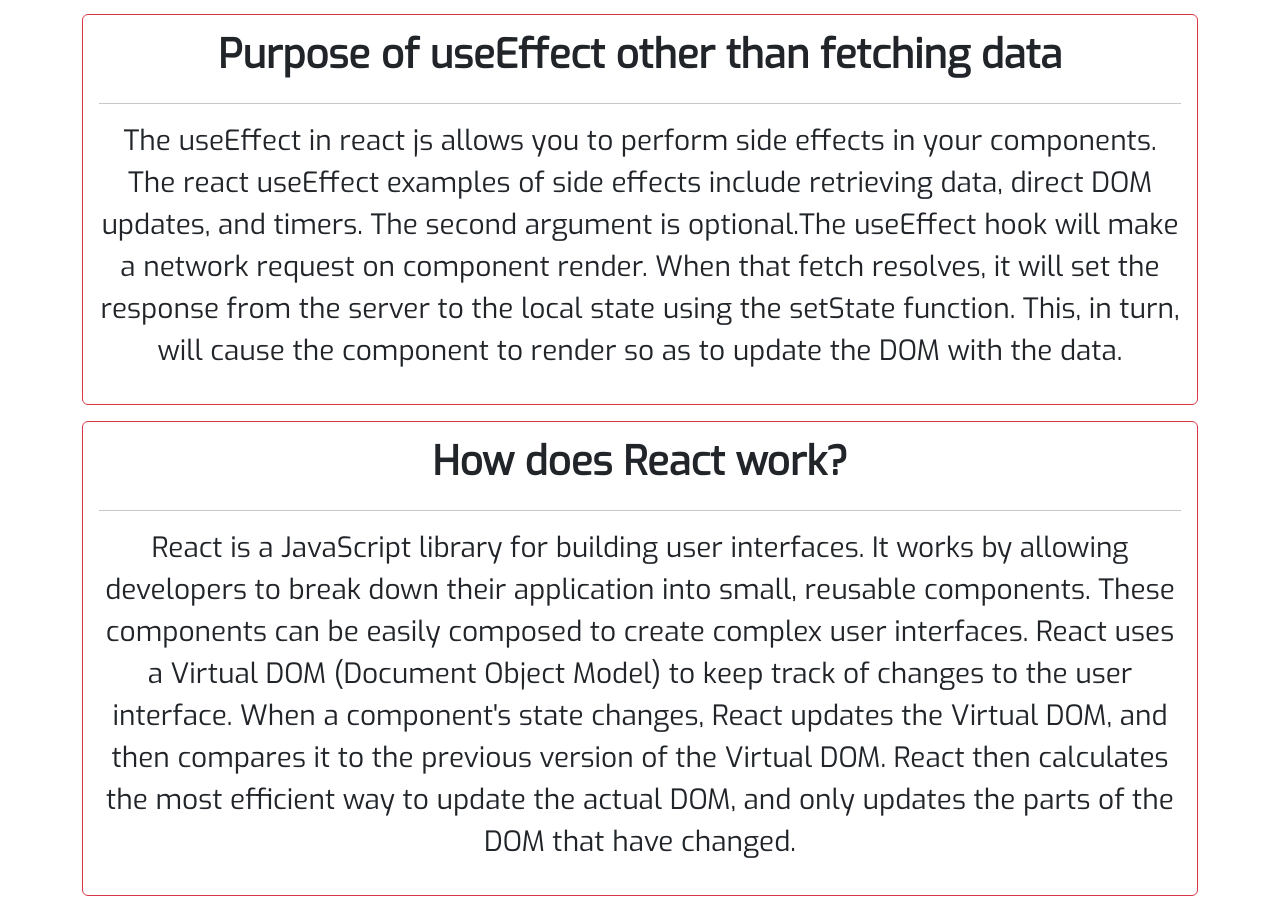
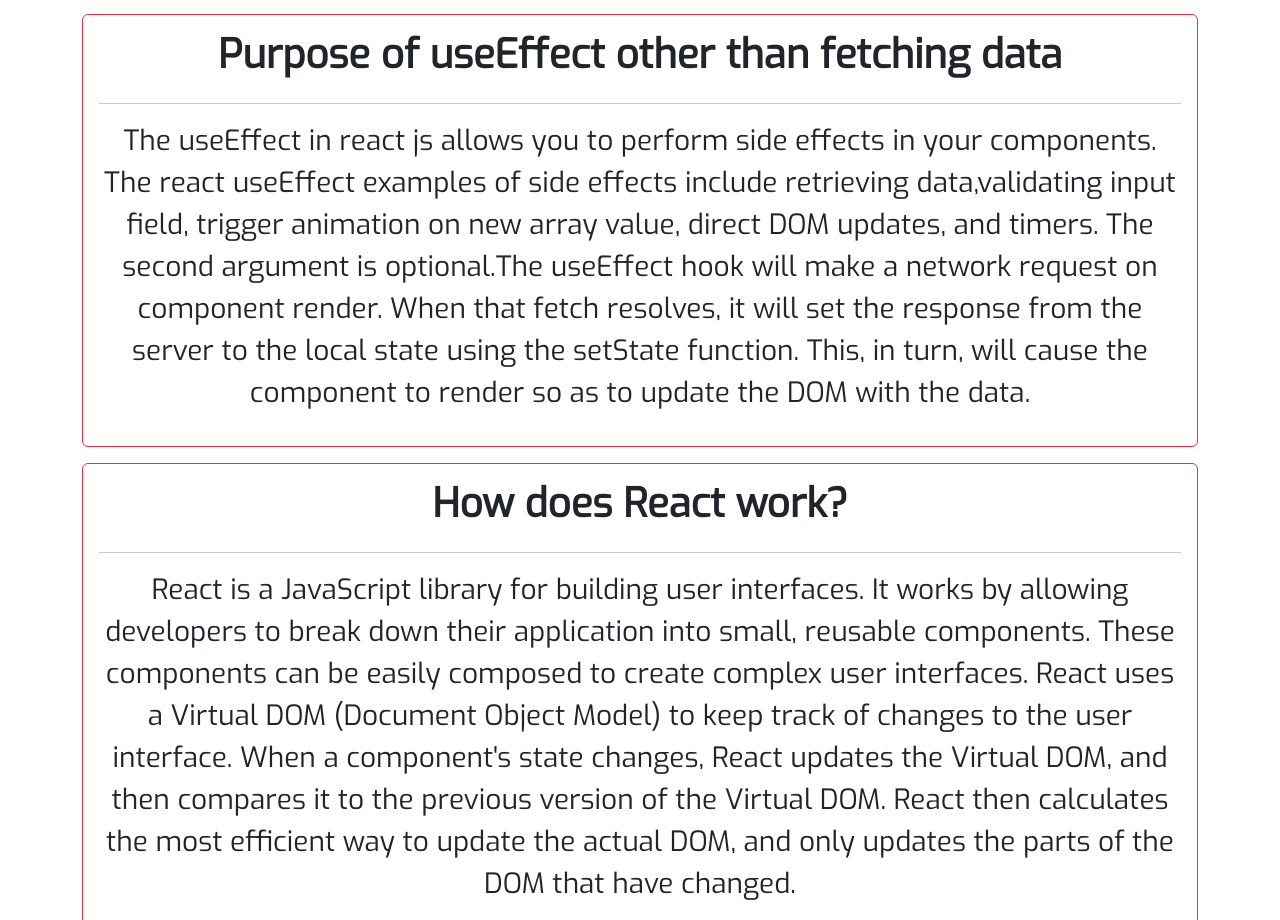
Before and after one commit to Ibrahim-RIhan/Knowledge_Cafe, a React (Create React App) app: page / in a window 1280 px wide. Shown: the part 4166-5086 px from the top of the page. Built offline with nearby package versions, Linux system fonts and the light colour scheme.

Commit message:
final submit

```diff
--- a/src/components/Writings/Writings.js
+++ b/src/components/Writings/Writings.js
@@ -16,7 +16,7 @@
             <div className='card border solid border-danger p-3 my-3  '>
                 <h1 className='fw-bold'>Purpose of useEffect other than fetching data</h1>
                 <hr />
-                <p className='fs-3' >The useEffect in react js allows you to perform side effects in your components. The react useEffect examples of side effects include retrieving data, direct DOM updates, and timers. The second argument is optional.The useEffect hook will make a network request on component render. When that fetch resolves, it will set the response from the server to the local state using the setState function. This, in turn, will cause the component to render so as to update the DOM with the data.</p>
+                <p className='fs-3' >The useEffect in react js allows you to perform side effects in your components. The react useEffect examples of side effects include retrieving data,validating input field, trigger animation on new array value, direct DOM updates, and timers. The second argument is optional.The useEffect hook will make a network request on component render. When that fetch resolves, it will set the response from the server to the local state using the setState function. This, in turn, will cause the component to render so as to update the DOM with the data.</p>
             </div>
             <div className='card border solid border-danger p-3 my-3 '>
                 <h1 className='fw-bold'>How does React work?</h1>
```
